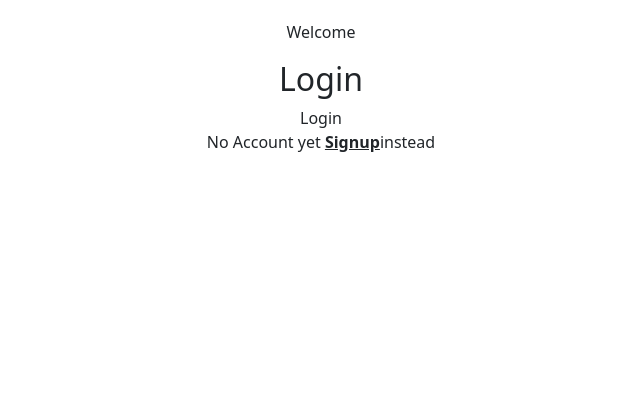
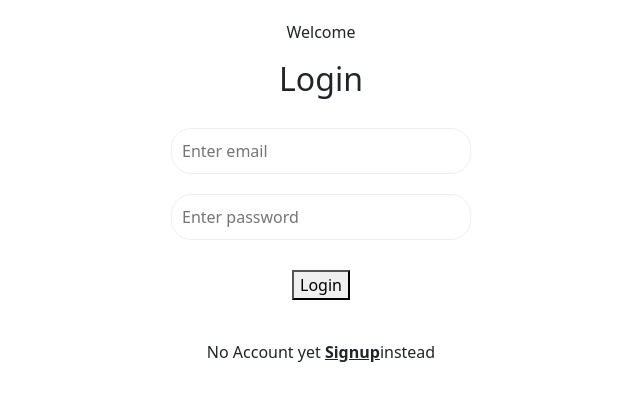
Before and after one commit to TashwillAndries/Bloggers, a Vue app: page / in a window 1280 px wide. Shown: the top 400 px of the page, without its empty margins (319-959 px from the left). Built offline with nearby package versions, Linux system fonts and the light colour scheme.

Commit message:
new code

```diff
--- a/src/components/LoginForm.vue
+++ b/src/components/LoginForm.vue
@@ -1,9 +1,31 @@
 <template>
-  Login
+  <form @submit.prevent="handleSubmit">
+    <input type="email" placeholder="Enter email" required v-model="email">
+    <input type="password" placeholder="Enter password" required v-model="password">
+    <div>{{error}}</div>
+    <button>Login</button>
+  </form>
 </template>
 
 <script>
-export default {};
+import {ref} from '@vue/reactivity'
+import loginUser from '../composable/loginUser'
+export default {
+  setup(props, context) {
+    const email = ref('')
+    const password = ref('')
+
+    const { error, login} = loginUser()
+
+    const handleSubmit = async () => {
+      await login(email.value, password.value)
+      if (!error.value){
+        context.emit('Login')
+      }
+    }
+
+    return {email, password, handleSubmit, error}
+  }
+};
 </script>
-
 <style></style>
--- /dev/null
+++ b/src/composable/loginUser.js
@@ -0,0 +1,24 @@
+import { ref } from "@vue/reactivity";
+import { projectAuth } from "../firebase/config";
+
+const error = ref(null)
+
+const login = async (email, password) => {
+    error.value = null
+    try {
+        const res = await projectAuth.signInWithEmailAndPassword(email, password)
+        error.value = null
+        console.log(res)
+        return res
+    } catch (err) {
+        console.log(err.value);
+        error.value = 'Incorrect login details'
+
+    }
+}
+
+const loginUser = () => {
+    return { error, login }
+}
+
+export default loginUser
```
Also changed, not shown: 1 other file (tests, documents, lock files or other folders).
